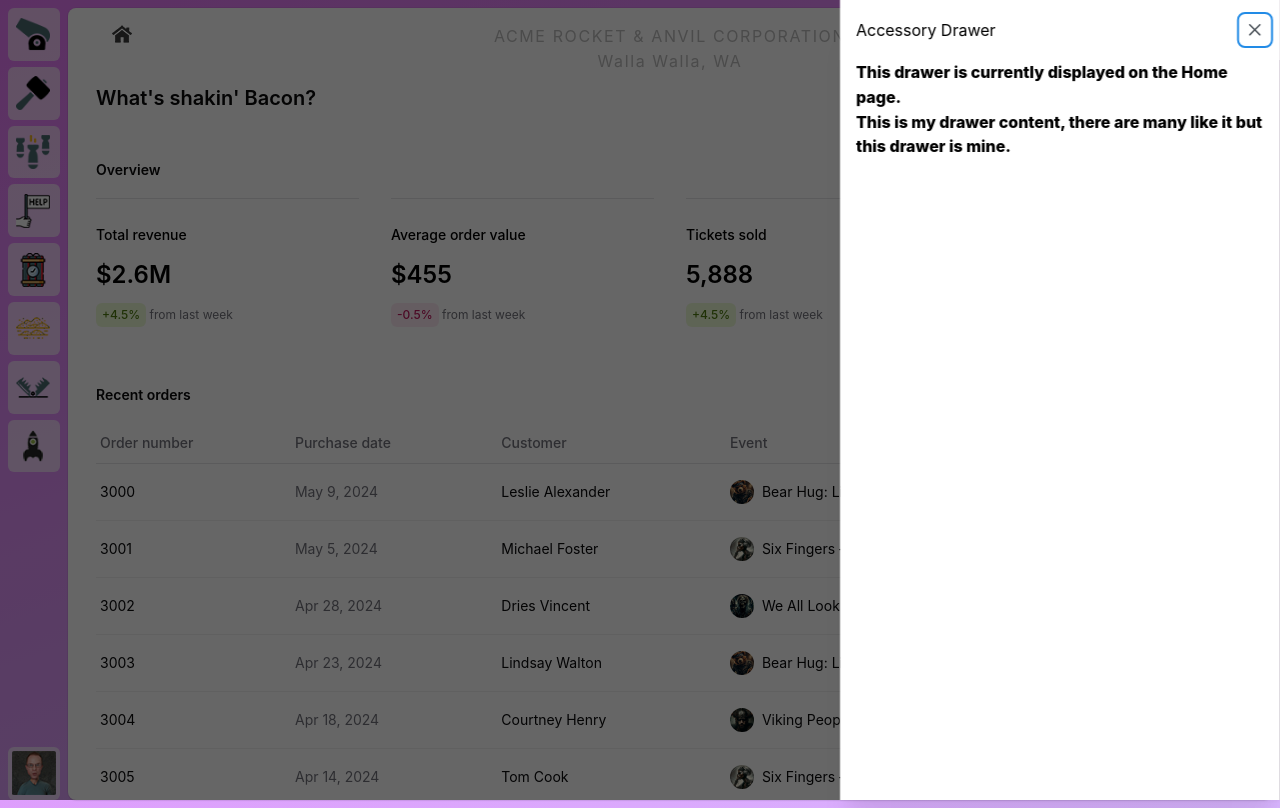
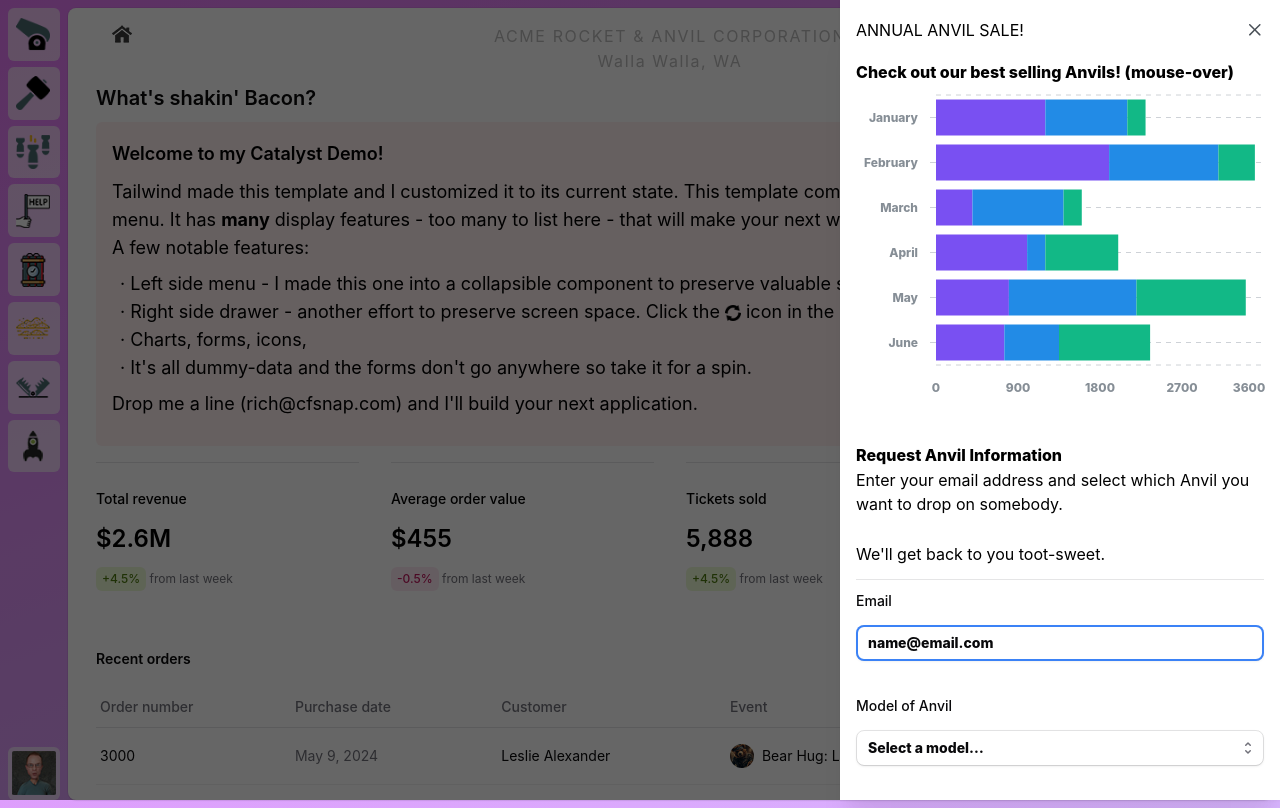
Before and after one commit to richleach/customCatalyst, a Next.js app: page / in a window 1280 px wide. Both pictures are taken after a click on the picture 1217 px from the left and 34 px from the top of the page. Built offline with nearby package versions, Linux system fonts and the light colour scheme; a web font is replaced by a local one.

Commit message:
right drawer demo completed

```diff
--- a/package.json
+++ b/package.json
@@ -11,6 +11,7 @@
   "dependencies": {
     "@headlessui/react": "^2.1.2",
     "@heroicons/react": "^2.1.3",
+    "@mantine/charts": "^7.11.2",
     "@mantine/core": "^7.11.2",
     "@mantine/hooks": "^7.11.2",
     "@mantine/modals": "^7.11.2",
--- a/src/app/layout.tsx
+++ b/src/app/layout.tsx
@@ -3,6 +3,7 @@
 import { getEvents } from '@/data'
 import '@/styles/tailwind.css'
 import '@/styles/styles.css'
+import '@mantine/charts/styles.css'
 import {Inter} from "next/font/google";
 import type { Metadata } from 'next'
 import type React from 'react'
--- a/src/app/page.tsx
+++ b/src/app/page.tsx
@@ -5,6 +5,8 @@
 import { Select } from '@/components/select'
 import { Table, TableBody, TableCell, TableHead, TableHeader, TableRow } from '@/components/table'
 import { getRecentOrders } from '@/data'
+import Image from "next/image";
+import React from "react";
 
 export function Stat({ title, value, change }: { title: string; value: string; change: string }) {
   return (
@@ -26,7 +28,7 @@
   return (
       <>
           <Heading>What&apos;s shakin&apos; Bacon?</Heading>
-      <div className="mt-8 flex items-end justify-between">
+          {/*<div className="mt-8 flex items-end justify-between">
               <Subheading>Overview</Subheading>
               <div>
                   <Select name="period">
@@ -36,12 +38,33 @@
                       <option value="last_quarter">Last quarter</option>
                   </Select>
               </div>
+          </div>*/}
+
+          <div className="mt-2 grid gap-8 bg-rose-50 rounded-md p-4">
+              <div>
+                  <div className="mt-1 text-lg/6 font-semibold sm:text-md">Welcome to my Catalyst Demo!</div>
+                  <div className="mt-3 text-lg/7 font-normal sm:text-md">Tailwind made this template and I customized it to its current state. This template comes with a side menu (as displayed) and a top menu. It has <strong>many</strong> display features - too many to list here - that will make your next web application stand out. <br /> A few notable features:
+                  <ul className="p-2">
+                      <li> &middot; Left side menu - I made this one into a collapsible component to preserve valuable screen real estate. (Mouse-over the icons....)</li>
+                      <li> &middot; Right side drawer - another effort to preserve screen space. Click the <Image src="/images/openclose.png" height={16} width={16} alt="Open/Close" style={{display:"inline"}}/> icon in the upper right to check it out. </li>
+                      <li>&middot; Charts, forms, icons, </li>
+                      <li> &middot; It&apos;s all dummy-data and the forms don&apos;t go anywhere so take it for a spin. </li>
+                  </ul>
+                      Drop me a line (rich@cfsnap.com) and I&apos;ll build your next application.
                   </div>
+                  <div className="mt-3 text-sm/6 sm:text-xs/6">
+
+                      <span className="text-zinc-500"></span>
+                  </div>
+              </div>
+
+          </div>
+
           <div className="mt-4 grid gap-8 sm:grid-cols-2 xl:grid-cols-4">
-        <Stat title="Total revenue" value="$2.6M" change="+4.5%" />
-        <Stat title="Average order value" value="$455" change="-0.5%" />
-        <Stat title="Tickets sold" value="5,888" change="+4.5%" />
-        <Stat title="Pageviews" value="823,067" change="+21.2%" />
+              <Stat title="Total revenue" value="$2.6M" change="+4.5%"/>
+              <Stat title="Average order value" value="$455" change="-0.5%"/>
+              <Stat title="Tickets sold" value="5,888" change="+4.5%"/>
+              <Stat title="Pageviews" value="823,067" change="+21.2%"/>
           </div>
           <Subheading className="mt-14">Recent orders</Subheading>
           <Table className="mt-4 [--gutter:theme(spacing.6)] lg:[--gutter:theme(spacing.10)]">
@@ -62,7 +85,7 @@
                           <TableCell>{order.customer.name}</TableCell>
                           <TableCell>
                               <div className="flex items-center gap-2">
-                  <Avatar src={order.event.thumbUrl} className="size-6" />
+                                  <Avatar src={order.event.thumbUrl} className="size-6"/>
                                   <span>{order.event.name}</span>
                               </div>
                           </TableCell>
--- /dev/null
+++ b/src/components/ChartDemo.tsx
@@ -0,0 +1,21 @@
+import { BarChart } from '@mantine/charts';
+import { data } from './ChartDemoData';
+
+export default function ChartDemo() {
+    return (
+        <BarChart
+            style={{marginTop:"10px", marginBottom:"10px"}}
+            h={300}
+            data={data}
+            dataKey="month"
+            type="stacked"
+            orientation="vertical"
+            yAxisProps={{ width: 80 }}
+            series={[
+                { name: 'SuperSteel', color: 'violet.6' },
+                { name: 'BigBertha', color: 'blue.6' },
+                { name: 'HeavyBevy', color: 'teal.6' },
+            ]}
+        />
+    );
+}
--- /dev/null
+++ b/src/components/ChartDemoData.tsx
@@ -0,0 +1,8 @@
+export const data = [
+    { month: 'January', SuperSteel: 1200, BigBertha: 900, HeavyBevy: 200 },
+    { month: 'February', SuperSteel: 1900, BigBertha: 1200, HeavyBevy: 400 },
+    { month: 'March', SuperSteel: 400, BigBertha: 1000, HeavyBevy: 200 },
+    { month: 'April', SuperSteel: 1000, BigBertha: 200, HeavyBevy: 800 },
+    { month: 'May', SuperSteel: 800, BigBertha: 1400, HeavyBevy: 1200 },
+    { month: 'June', SuperSteel: 750, BigBertha: 600, HeavyBevy: 1000 },
+];
--- /dev/null
+++ b/src/components/MandrawerForm.tsx
@@ -0,0 +1,55 @@
+'use client'
+
+import { Button } from '@/components/button'
+import { Checkbox, CheckboxField } from '@/components/checkbox'
+import { Divider } from '@/components/divider'
+import { Description, Field, FieldGroup, Label } from '@/components/fieldset'
+import { Input } from '@/components/input'
+import { Select } from '@/components/select'
+import { useState } from 'react'
+import React from "react";
+
+export default function MandrawerForm() {
+
+    return (
+        <>
+                <div className="mt-6 pt-6">Request Anvil Information</div>
+                <div className="font-normal mb-3">
+                    Enter your email address and select which Anvil you want to drop on somebody. <br /><br />We&apos;ll get back to you toot-sweet.
+                </div>
+                <Divider />
+                <div className="mt-2">
+                    <FieldGroup>
+                        <Field>
+                            <Label>Email</Label>
+                            <Input name="email" defaultValue="name@email.com" placeholder="name@email.com" autoFocus />
+                        </Field>
+                        <Field>
+                            <Label>Model of Anvil</Label>
+                            <Select name="model" defaultValue="">
+                                <option value="" disabled>
+                                    Select a model&hellip;
+                                </option>
+                                <option value="SuperSteel">SuperSteel</option>
+                                <option value="BigBertha">BigBertha</option>
+                                <option value="HeavyBevy">HeavyBevy</option>
+                                <option value="other">Other</option>
+                            </Select>
+                        </Field>
+                        <CheckboxField>
+                            <Checkbox name="notify" />
+                            <Label>Count me in!</Label>
+                            <Description>Do you want a complimentary can of our best paint so you can draw that tunnel on the wall?</Description>
+                        </CheckboxField>
+                    </FieldGroup>
+                </div>
+                <div className="mt-4 flex align-middle items-center">
+                    <Button className="mr-3">
+                        Cancel
+                    </Button>
+                    <Button >Submit</Button>
+                </div>
+
+        </>
+    )
+}
--- a/src/components/mandrawer.tsx
+++ b/src/components/mandrawer.tsx
@@ -1,14 +1,15 @@
-import Image from "next/image";
-
 type Drawer = {
     pathname: string;
 };
+
+import Image from "next/image";
+import ChartDemo from "@/components/ChartDemo";
+import MandrawerForm from "@/components/MandrawerForm";
 
 
 import React, { useState } from 'react';
 import { useDisclosure } from '@mantine/hooks';
 import { Drawer, Button } from '@mantine/core';
-
 
 export default function Mandrawer({pathname}:Drawer) {
 
@@ -16,15 +17,19 @@
 
     return (
         <>
-            <Drawer opened={opened} onClose={close} title="Accessory Drawer" position="right" className="bg-red font-extrabold">
+            <Drawer opened={opened} onClose={close} title="ANNUAL ANVIL SALE!" position="right"
+                    className="bg-rose-500 font-extrabold">
+                {/* Drawer content */}
 
-
-                {/* Drawer content */}
-                This drawer is currently displayed on the
-                {pathname === '/' && ' Home page.'}
-                {pathname === '/orders' && ' Orders page.'}<br />
-                This is my drawer content, there are many like it but this drawer is mine.
-
+                Check out our best selling Anvils! (mouse-over)
+                <ChartDemo />
+                <MandrawerForm />
+                {/*<div>
+                    This drawer is currently displayed on the
+                    {pathname === '/' && ' Home page.'}
+                    {pathname === '/orders' && ' Orders page.'}<br />
+                </div>
+                */}
 
 
             </Drawer>
--- a/src/components/sidebar-layout.tsx
+++ b/src/components/sidebar-layout.tsx
@@ -377,7 +377,7 @@
                     }}>
                         <div className="w-full">
                             <div className="flex justify-between items-start pl-4 pr-4 -mt-3 mb-2">
-                                <div className="text-slate-500"><Link href="#"><Image src="/images/home.png" height={20} width={20} alt="Home"/></Link></div>
+                                <div className="text-slate-500"><Link href="/"><Image src="/images/home.png" height={20} width={20} alt="Home"/></Link></div>
                                 <div className="tracking-widest text-center" style={{color: "#BCBCBC"}}>ACME ROCKET & ANVIL
                                     CORPORATION<br /> Walla Walla, WA
                                 </div>
```
Also changed, not shown: 1 other file (tests, documents, lock files or other folders). Lines whose indentation alone changed are shown as unchanged.
